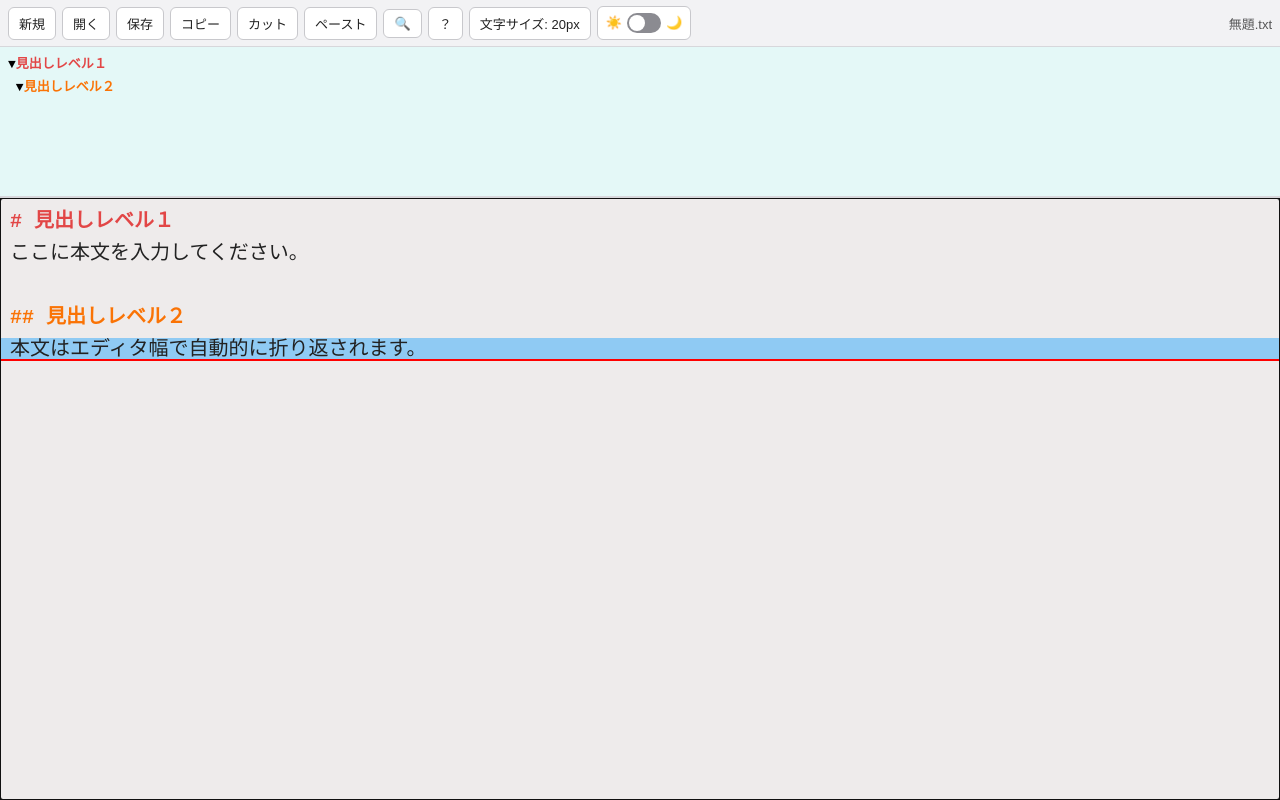
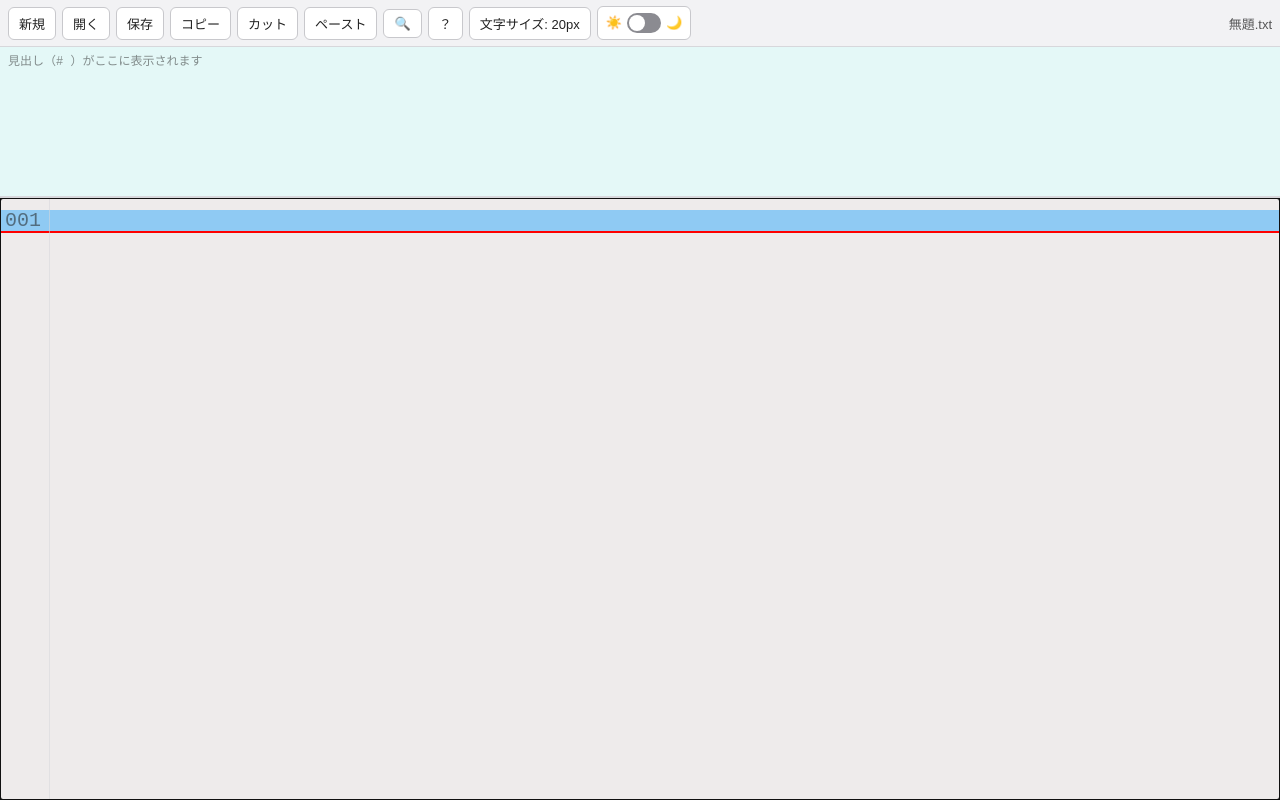
Before and after one commit to xhadukichi/NeoUME, a website built with Vite: page index.html in a window 1280 px wide. Built offline with nearby package versions, Linux system fonts and the light colour scheme.

Commit message:
Add editor line numbers and clear sample text

```diff
--- a/index.html
+++ b/index.html
@@ -55,6 +55,7 @@
 
     <div id="editorWrapper">
       <div id="currentLineLayer"></div>
+      <div id="lineNumberLayer" aria-hidden="true"></div>
       <div id="highlightLayer" class="editorFont"></div>
       <div id="caretMirror" class="editorFont"></div>
       <textarea id="editorTextarea" class="editorFont" spellcheck="false"></textarea>
--- a/main.ts
+++ b/main.ts
@@ -7,6 +7,7 @@ import packageInfo from './package.json';
   const outlineArea = document.getElementById('outlineArea');
   const editorWrapper = document.getElementById('editorWrapper');
   const currentLineLayer = document.getElementById('currentLineLayer');
+  const lineNumberLayer = document.getElementById('lineNumberLayer');
   const highlightLayer = document.getElementById('highlightLayer');
   const caretMirror = document.getElementById('caretMirror');
   const textarea = document.getElementById('editorTextarea');
@@ -198,6 +199,7 @@ import packageInfo from './package.json';
     window.visualViewport.addEventListener('resize', ()=>{
       pinToolbar();
       updateCaretUI();
+      renderLineNumbers();
     });
     window.visualViewport.addEventListener('scroll', ()=>{
       pinToolbar();
@@ -225,7 +227,7 @@ import packageInfo from './package.json';
     }
     let documentOffset = 0;
     const lines = documentText.split('\n');
-    const html = lines.map(line=>{
+    const html = lines.map((line, lineIndex)=>{
       const lineStart = documentOffset;
       documentOffset += line.length + 1;
       const match = activeSearchMatch;
@@ -236,8 +238,9 @@ import packageInfo from './package.json';
         content = esc(line.slice(0, from)) + '<span class="searchHit">' + esc(line.slice(from, to)) + '</span>' + esc(line.slice(to));
       }
       const h = headingLevel(line);
-      if(h) return '<span class="h' + h.level + '">' + content + '</span>';
-      return content === '' ? '\u200b' : content;
+      if(content === '') content = '\u200b';
+      if(h) content = '<span class="h' + h.level + '">' + content + '</span>';
+      return '<span class="editorLogicalLine" data-editor-line="' + lineIndex + '">' + content + '</span>';
     }).join('\n');
     highlightLayer.innerHTML = html;
   }
@@ -479,6 +482,25 @@ import packageInfo from './package.json';
     textarea.style.height = h + 'px';
     highlightLayer.style.height = h + 'px';
     caretMirror.style.height = h + 'px';
+    lineNumberLayer.style.height = h + 'px';
+    renderLineNumbers();
+  }
+
+  function renderLineNumbers(){
+    const lineElements = highlightLayer.querySelectorAll('.editorLogicalLine');
+    const layerRect = highlightLayer.getBoundingClientRect();
+    const lineHeight = parseFloat(getComputedStyle(highlightLayer).lineHeight) || 0;
+    const fragment = document.createDocumentFragment();
+    lineElements.forEach((line, index)=>{
+      const firstRow = line.getClientRects()[0];
+      if(!firstRow) return;
+      const number = document.createElement('div');
+      number.className = 'lineNumber';
+      number.textContent = String(index + 1).slice(-3).padStart(3, '0');
+      number.style.top = (firstRow.top + (firstRow.height - lineHeight) / 2 - layerRect.top) + 'px';
+      fragment.appendChild(number);
+    });
+    lineNumberLayer.replaceChildren(fragment);
   }
 
   function updateCaretUI(){
@@ -522,6 +544,7 @@ import packageInfo from './package.json';
     renderHighlight();
     renderOutline();
     updateCaretUI();
+    renderLineNumbers();
     if(editContext && !searchPanel.contains(document.activeElement)) syncDOMSelectionToEditContext();
   }
 
@@ -1043,7 +1066,7 @@ import packageInfo from './package.json';
   });
 
   // init
-  setDocumentText('# 見出しレベル１\nここに本文を入力してください。\n\n## 見出しレベル２\n本文はエディタ幅で自動的に折り返されます。');
+  setDocumentText('');
   initializeEditContext();
   fullUpdate();
 })();
--- a/style.css
+++ b/style.css
@@ -79,10 +79,19 @@
   .editorFont{
     font-family:monospace; font-size:var(--editor-font-size, 20px); line-height:1.6;
     white-space:pre-wrap; word-wrap:break-word; word-break:break-word;
-    padding:8px 10px; margin:0; border:none;
+    padding:8px 10px 8px 62px; margin:0; border:none;
   }
 
   #currentLineLayer{ position:absolute; top:0; left:0; right:0; z-index:0; pointer-events:none; }
+  #lineNumberLayer{
+    position:absolute; top:0; left:0; z-index:1; width:50px; box-sizing:border-box;
+    border-right:1px solid var(--border); color:var(--fg); opacity:0.55; pointer-events:none;
+    font-family:monospace; font-size:var(--editor-font-size, 20px); line-height:1.6;
+  }
+  .lineNumber{
+    position:absolute; left:5px; width:36px; text-align:right; white-space:nowrap;
+    font:inherit; line-height:inherit;
+  }
   #currentLineLayer .cur{
   position:absolute;
   left:0;
@@ -92,7 +101,7 @@
   opacity:1;
 }
 
-  #highlightLayer{ position:absolute; top:0; left:0; right:0; z-index:1; pointer-events:none; color:var(--fg); }
+  #highlightLayer{ position:absolute; top:0; left:0; right:0; z-index:2; pointer-events:none; color:var(--fg); }
   #highlightLayer .h1{ color:var(--h1); font-weight:bold; }
   #highlightLayer .h2{ color:var(--h2); font-weight:bold; }
   #highlightLayer .h3{ color:var(--h3); font-weight:bold; }
@@ -102,7 +111,7 @@
 
   #editorTextarea{
     position:absolute; top:0; left:0; right:0; width:100%;
-    z-index:2; background:transparent; color:transparent; caret-color:var(--fg);
+    z-index:3; background:transparent; color:transparent; caret-color:var(--fg);
     resize:none; overflow:hidden; outline:none;
   }
 
```
